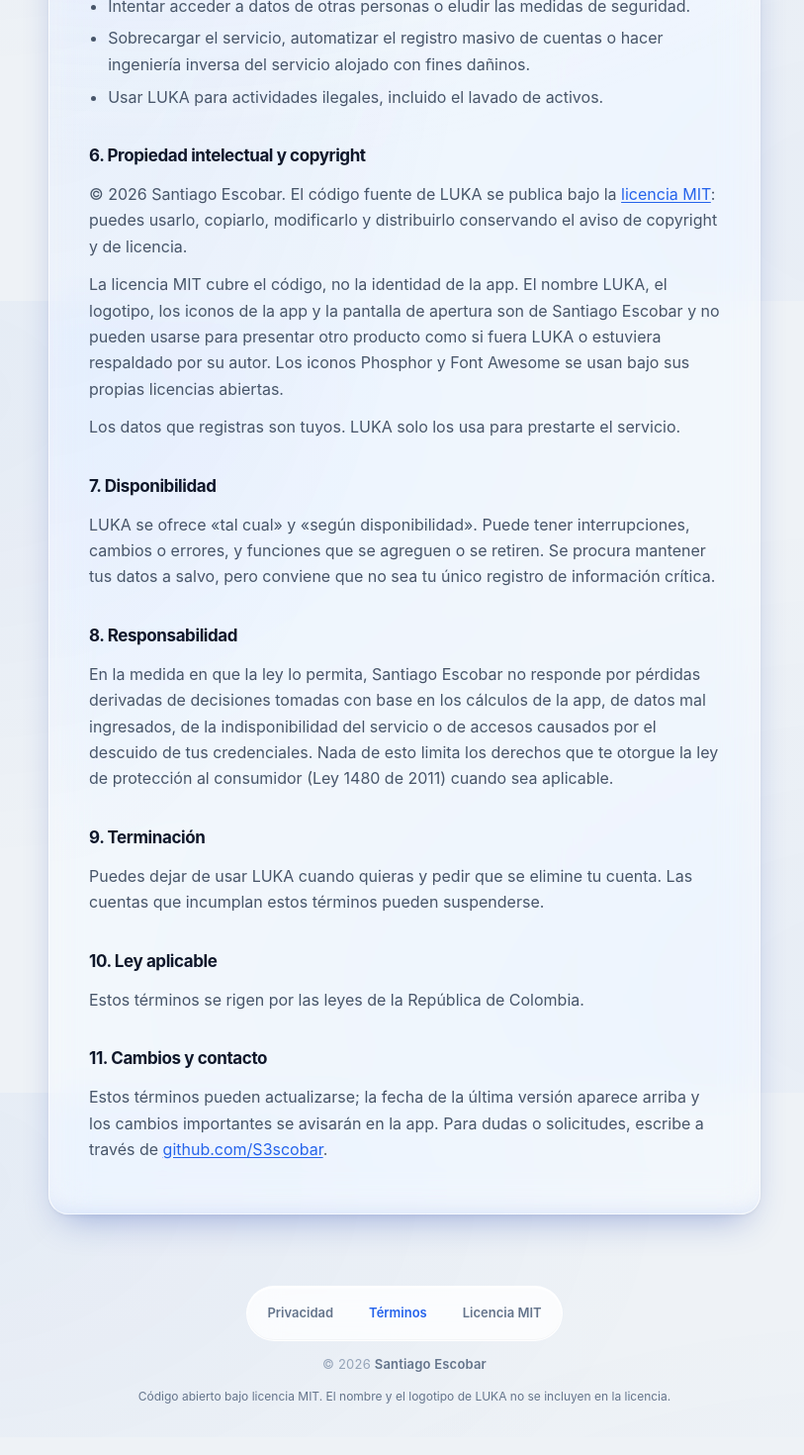
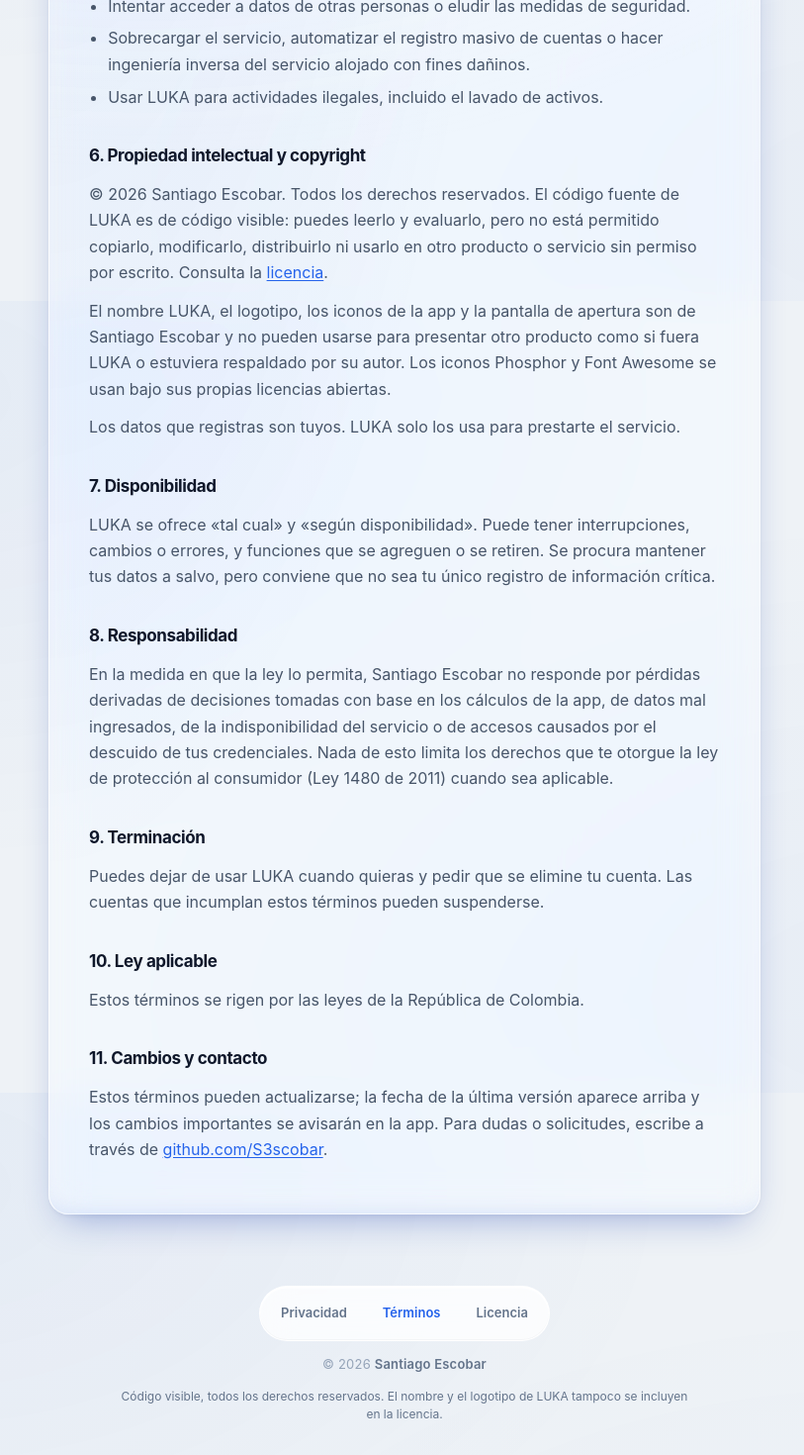
Before and after one commit to S3scobar/Luka-finanzas, a SvelteKit app: page /terminos in a window 1280 px wide. Shown: the part 1296-2766 px from the top of the page at 99% size, without its empty margins (231-1044 px from the left). Built offline with nearby package versions, Linux system fonts and the light colour scheme.

Commit message:
fix(legal): reemplaza la mención a MIT en el pie y los términos
La app decía «código abierto bajo licencia MIT». Ahora el pie y la
sección de propiedad intelectual remiten a la licencia de código visible
y actualizan la fecha de los textos legales.

```diff
--- a/src/lib/legal.js
+++ b/src/lib/legal.js
@@ -4,6 +4,6 @@ export const LEGAL = {
   app: "LUKA",
   contact: "https://github.com/S3scobar",
   contactLabel: "github.com/S3scobar",
-  license: "https://github.com/S3scobar/LUKA/blob/main/LICENSE",
-  updated: "23 de noviembre de 2026"
+  license: "https://github.com/S3scobar/luka-finanzas/blob/main/LICENSE",
+  updated: "27 de noviembre de 2026"
 };
--- a/src/lib/ui/Footer.svelte
+++ b/src/lib/ui/Footer.svelte
@@ -14,9 +14,9 @@
 	<nav class="footer-legal" aria-label="Información legal">
 		<a href="/privacidad" aria-current={page.url.pathname === '/privacidad' ? 'page' : undefined}>Privacidad</a>
 		<a href="/terminos" aria-current={page.url.pathname === '/terminos' ? 'page' : undefined}>Términos</a>
-		<a href={LEGAL.license} target="_blank" rel="license noopener noreferrer">Licencia MIT</a>
+		<a href={LEGAL.license} target="_blank" rel="license noopener noreferrer">Licencia</a>
 	</nav>
 
 	<p class="footer-author">© {year} <span>{LEGAL.owner}</span></p>
-	<p class="footer-note">Código abierto bajo licencia MIT. El nombre y el logotipo de {LEGAL.app} no se incluyen en la licencia.</p>
+	<p class="footer-note">Código visible, todos los derechos reservados. El nombre y el logotipo de {LEGAL.app} tampoco se incluyen en la licencia.</p>
 </footer>
--- a/src/routes/terminos/+page.svelte
+++ b/src/routes/terminos/+page.svelte
@@ -59,15 +59,16 @@
 
 	<h2 id="propiedad">6. Propiedad intelectual y copyright</h2>
 	<p>
-		© {new Date().getFullYear()} {LEGAL.owner}. El código fuente de {LEGAL.app} se publica bajo la
-		<a href={LEGAL.license} rel="license noopener noreferrer" target="_blank">licencia MIT</a>: puedes usarlo,
-		copiarlo, modificarlo y distribuirlo conservando el aviso de copyright y de licencia.
+		© {new Date().getFullYear()} {LEGAL.owner}. Todos los derechos reservados. El código fuente de
+		{LEGAL.app} es de código visible: puedes leerlo y evaluarlo, pero no está permitido copiarlo,
+		modificarlo, distribuirlo ni usarlo en otro producto o servicio sin permiso por escrito. Consulta la
+		<a href={LEGAL.license} rel="license noopener noreferrer" target="_blank">licencia</a>.
 	</p>
 	<p>
-		La licencia MIT cubre el código, no la identidad de la app. El nombre {LEGAL.app}, el logotipo, los
-		iconos de la app y la pantalla de apertura son de {LEGAL.owner} y no pueden usarse para presentar otro
-		producto como si fuera {LEGAL.app} o estuviera respaldado por su autor. Los iconos Phosphor y Font Awesome se
-		usan bajo sus propias licencias abiertas.
+		El nombre {LEGAL.app}, el logotipo, los iconos de la app y la pantalla de apertura son de
+		{LEGAL.owner} y no pueden usarse para presentar otro producto como si fuera {LEGAL.app} o
+		estuviera respaldado por su autor. Los iconos Phosphor y Font Awesome se usan bajo sus propias
+		licencias abiertas.
 	</p>
 	<p>Los datos que registras son tuyos. {LEGAL.app} solo los usa para prestarte el servicio.</p>
 
```
